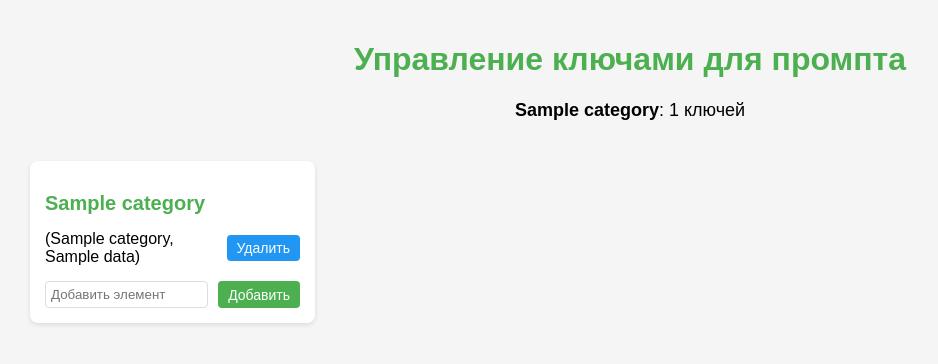
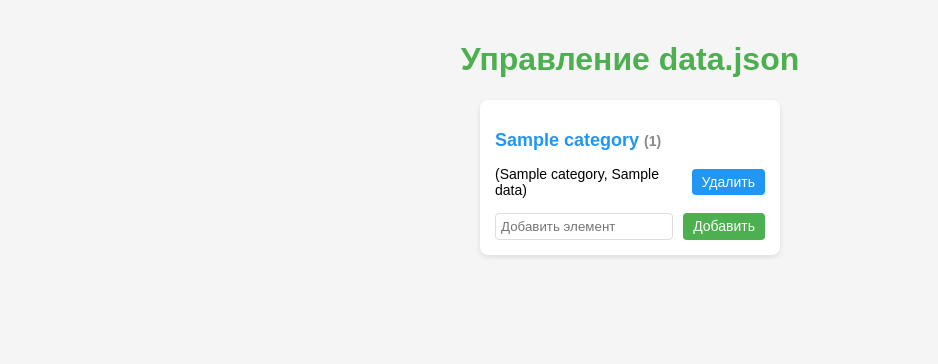
Before and after one commit to AndreyRedWhite/masha_bot, a Flask app: template flask_app/templates/index.html in a window 1280 px wide. Shown: the top 364 px of the page, without its empty margins (10-948 px from the left). Run offline with Flask 3, Linux system fonts and the light colour scheme; the template is opened without the code that fills it: most values are stand-ins (such as "Sample title", 1, 10 or a date in 2020).

Commit message:
changed styles

```diff
--- a/flask_app/static/css/styles.css
+++ b/flask_app/static/css/styles.css
@@ -1,4 +1,3 @@
-/* Основные стили */
 body {
     font-family: Arial, sans-serif;
     margin: 0;
@@ -11,19 +10,11 @@ h1 {
     color: #4CAF50;
 }
 
-/* Стили счётчиков */
-.counters {
-    margin-bottom: 20px;
-    text-align: center;
-    font-size: 18px;
-}
-
-/* Сетка для категорий */
 .categories {
-    display: grid;
-    grid-template-columns: repeat(4, 1fr);
+    display: flex;
     gap: 20px;
-    padding: 20px;
+    flex-wrap: wrap;
+    justify-content: center;
 }
 
 .category {
@@ -31,34 +22,41 @@ h1 {
     border-radius: 8px;
     box-shadow: 0 2px 5px rgba(0, 0, 0, 0.1);
     padding: 15px;
-    max-height: 300px;
-    overflow-y: auto; /* Прокрутка */
-}
-
-.category::-webkit-scrollbar {
-    width: 6px;
-}
-
-.category::-webkit-scrollbar-thumb {
-    background-color: #888;
-    border-radius: 4px;
-}
-
-.category::-webkit-scrollbar-thumb:hover {
-    background: #555;
+    max-width: 300px;
+    width: 100%;
+    box-sizing: border-box;
 }
 
 .category h2 {
-    color: #4CAF50;
-    font-size: 20px;
+    color: #2196F3;
+    font-size: 18px;
     margin-bottom: 10px;
 }
 
-/* Список элементов */
+.category h2 .counter {
+    color: #888;
+    font-size: 14px;
+}
+
 .category ul {
     list-style-type: none;
     padding: 0;
     margin: 0;
+    max-height: 200px;
+    overflow-y: auto;
+}
+
+.category ul::-webkit-scrollbar {
+    width: 6px;
+}
+
+.category ul::-webkit-scrollbar-thumb {
+    background-color: #2196F3;
+    border-radius: 4px;
+}
+
+.category ul::-webkit-scrollbar-thumb:hover {
+    background: #1E88E5;
 }
 
 .category li {
@@ -66,9 +64,9 @@ h1 {
     justify-content: space-between;
     align-items: center;
     padding: 5px 0;
+    font-size: 14px;
 }
 
-/* Кнопки */
 button {
     border: none;
     border-radius: 4px;
@@ -81,27 +79,16 @@ button:hover {
     opacity: 0.9;
 }
 
-/* Кнопка "Удалить" — синяя */
 .delete-btn {
     background: #2196F3;
     color: white;
 }
 
-.delete-btn:hover {
-    background: #1E88E5;
-}
-
-/* Кнопка "Добавить" — зелёная */
 .add-btn {
     background: #4CAF50;
     color: white;
 }
 
-.add-btn:hover {
-    background: #45a049;
-}
-
-/* Поле ввода */
 input {
     padding: 5px;
     width: 70%;
--- a/flask_app/templates/index.html
+++ b/flask_app/templates/index.html
@@ -3,24 +3,17 @@
 <head>
     <meta charset="UTF-8">
     <meta name="viewport" content="width=device-width, initial-scale=1.0">
-    <title>Управление ключами для промпта</title>
+    <title>Управление data.json</title>
     <link rel="stylesheet" href="/static/css/styles.css">
 </head>
 <body>
-    <h1>Управление ключами для промпта</h1>
+    <h1>Управление data.json</h1>
 
-    <!-- Блок для отображения количества элементов в каждой категории -->
-    <div class="counters">
-        {% for category, count in counters.items() %}
-            <p><strong>{{ category }}</strong>: {{ count }} ключей</p>
-        {% endfor %}
-    </div>
-
-    <!-- Отображение категорий и элементов -->
+    <!-- Категории с элементами -->
     <div class="categories">
         {% for category, items in data.items() %}
             <div class="category">
-                <h2>{{ category }}</h2>
+                <h2>{{ category }} <span class="counter">({{ items | length }})</span></h2>
                 <ul>
                     {% for item in items %}
                         <li>
@@ -37,7 +30,6 @@
         {% endfor %}
     </div>
 
-    <!-- Скрипт для управления элементами -->
     <script>
         async function deleteItem(category, item) {
             const response = await fetch(`/delete`, {
@@ -55,8 +47,9 @@
         async function addItem(event, category) {
             event.preventDefault();
             const input = document.getElementById(`add-${category}`);
-            const newItem = input.value;
-            if (newItem.trim() === "") return;
+            const newItem = input.value.trim();
+            if (!newItem) return;
+
             const response = await fetch(`/add`, {
                 method: 'POST',
                 headers: {
```
